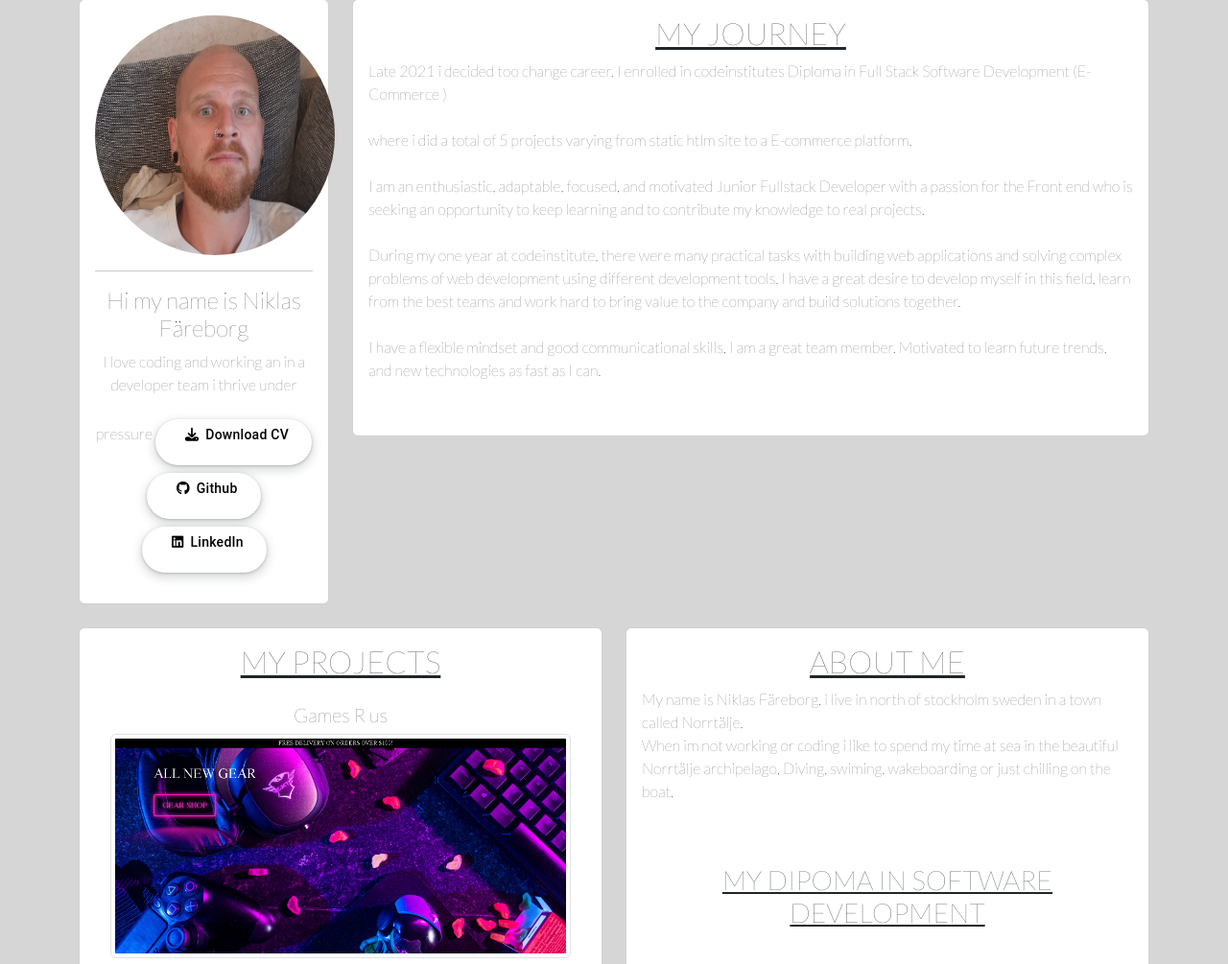
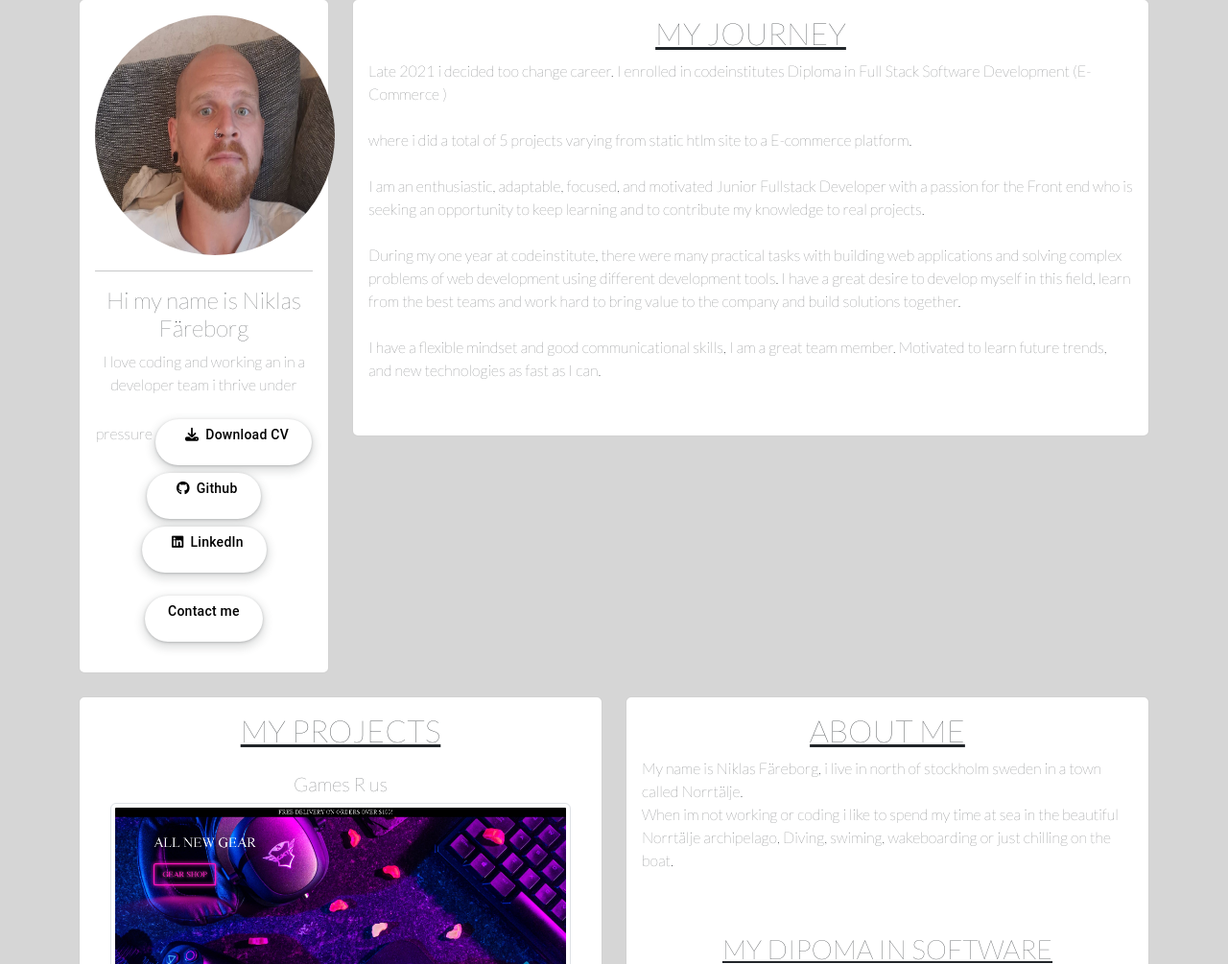
Before and after one commit to ejkington/django-portfolio, a Django app: page / in a window 1280 px wide. Shown: the part 25-1030 px from the top of the page at 96% size. Run offline with Django 4.2, Linux system fonts and the light colour scheme; some libraries are stand-ins or nearby versions.

Commit message:
added contact me button on main page

```diff
--- a/base/templates/base/home.html
+++ b/base/templates/base/home.html
@@ -45,7 +45,13 @@
                                 <p><i class="fa-brands fa-linkedin font-awsome"></i>LinkedIn</p>
                             </a>
                         </button>
+                        <button class="button-17 mt-4" role="button">
+                            <a class="links" href="#" target="_blank">
+                                <p>Contact me</p>
+                            </a>
+                        </button>
                     </p>
+
                 </div>
             </div>
             <!-- Main section för cards -->
@@ -205,6 +211,9 @@
                         </div>
                     </div>
                 </div>
+                {% block contact %}
+
+                {% endblock %}
             </div>
         </div>
         <br>
--- a/contact/views.py
+++ b/contact/views.py
@@ -18,7 +18,7 @@ def contact_view(request):
                 [settings.CONTACT_EMAIL],
                 fail_silently=False,
             )
-            return render(request, 'contact/success.html')
+            return render(request, 'success.html')
     else:
         form = ContactForm()
-    return render(request, 'contact/contact.html', {'form': form})
+    return render(request, 'contact.html', {'form': form})
```
Also changed, not shown: contact/templates/contact.html (+11 -1 lines).
